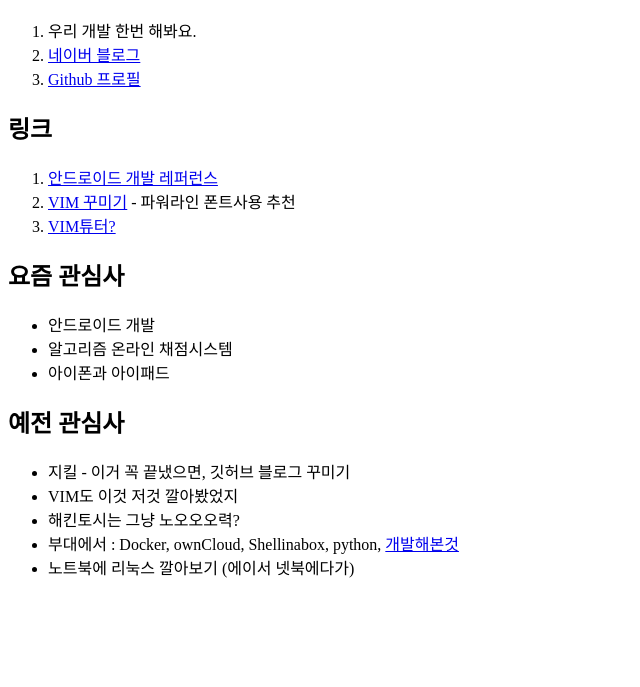
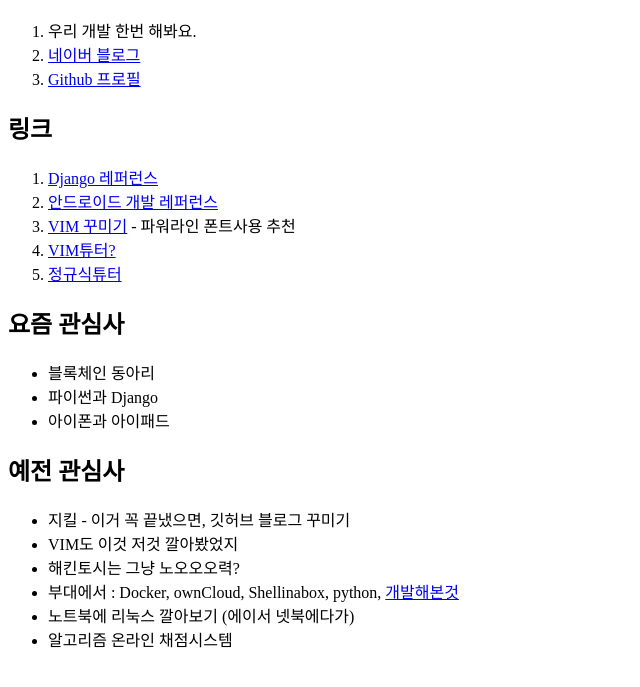
Before and after one commit to qlqhqo2341/old_qlqhqo2341.github.com, a plain HTML site: page index.htm in a window 1280 px wide. Shown: the part 57-744 px from the top of the page, without its empty margins (0-640 px from the left). Drawn offline with Linux system fonts and the light colour scheme.

Commit message:
18.10.27 업데이트

```diff
--- a/index.htm
+++ b/index.htm
@@ -12,14 +12,16 @@
         </ol>
         <h2>링크</h2>
         <ol>
+            <li><a href="https://docs.djangoproject.com/ko/2.1/">Django 레퍼런스</a></li>
             <li><a href="https://developer.android.com/reference/">안드로이드 개발 레퍼런스</a></li>
             <li><a href="https://vimawesome.com/">VIM 꾸미기</a> - 파워라인 폰트사용 추천</li>
             <li><a href="http://riseshia.github.io/2016/06/16/vimtutor-vim.html">VIM튜터?</a></li>
+            <li><a href="https://regexr.com/">정규식튜터</a></li>
         </ol>
         <h2>요즘 관심사</h2>
         <ul>
-            <li>안드로이드 개발</li>
-            <li>알고리즘 온라인 채점시스템</li>
+            <li>블록체인 동아리</li>
+            <li>파이썬과 Django</li>
             <li>아이폰과 아이패드</li>
         </ul>
         <h2>예전 관심사</h2>
@@ -29,6 +31,7 @@
             <li>해킨토시는 그냥 노오오오력?</li>
             <li>부대에서 : Docker, ownCloud, Shellinabox, python, <a href="https://github.com/qlqhqo2341/DepositHistoryMaker">개발해본것</a></li>
             <li>노트북에 리눅스 깔아보기 (에이서 넷북에다가)</li>
+            <li>알고리즘 온라인 채점시스템</li>
         </ul>
     </body>
 </html>
```
